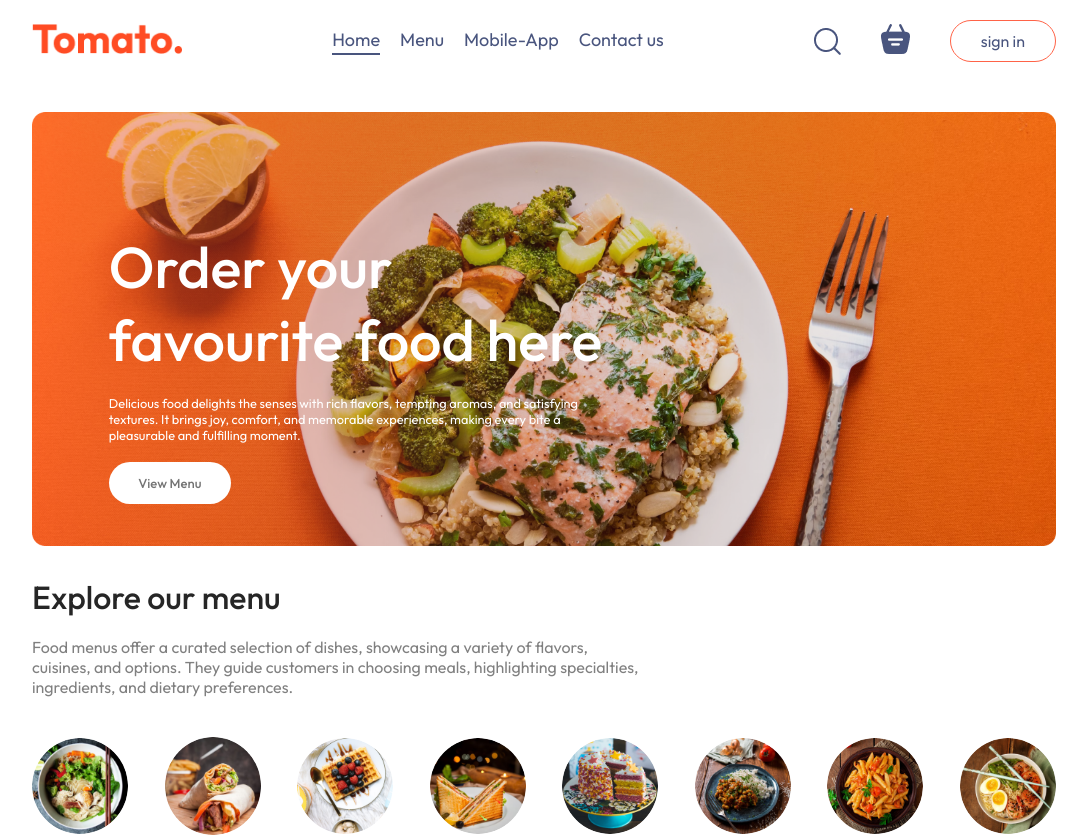
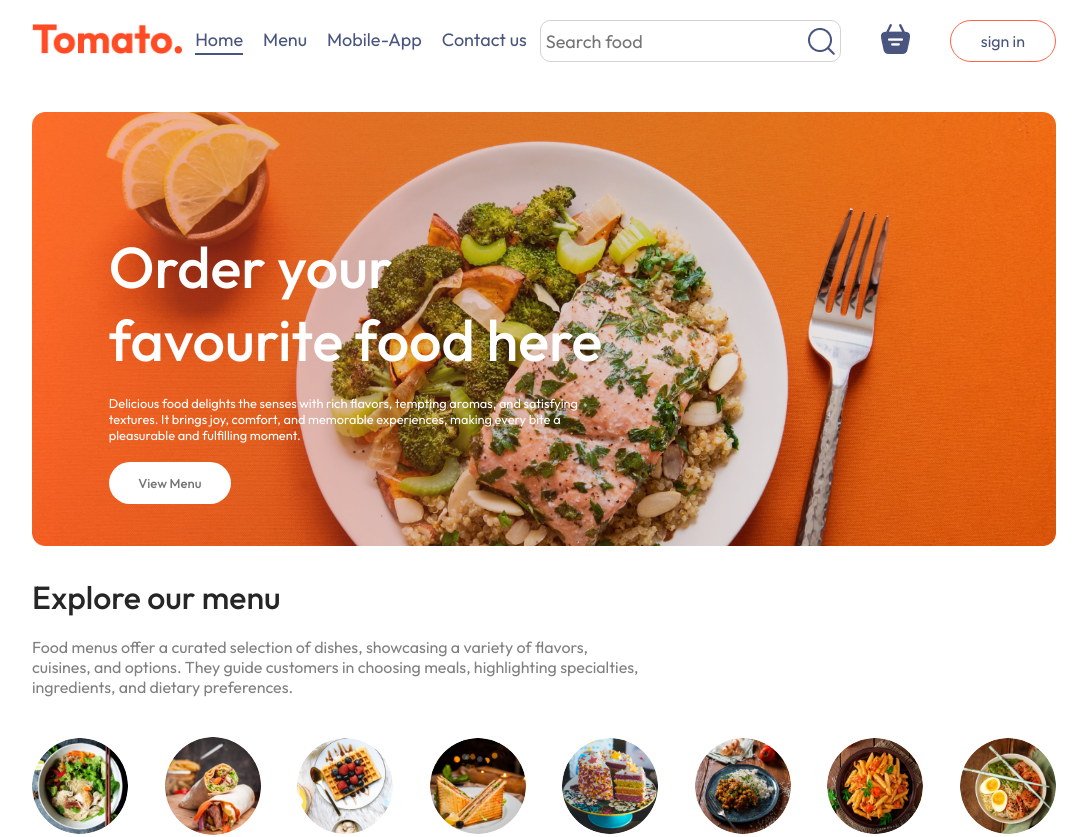
Before and after one commit to MDSALMAN-7/React-Food-Delivery-App, a React (Vite) app: page / in a window 1280 px wide. Shown: the top 837 px of the page, without its empty margins (96-1183 px from the left). Built offline with nearby package versions, Linux system fonts and the light colour scheme; a web font is replaced by a local one.

Commit message:
Add more featers

```diff
--- a/src/App.jsx
+++ b/src/App.jsx
@@ -2,7 +2,7 @@ import React, { useState } from 'react'
 import Navbar from './components/Navbar/Navbar'
 import { Route, Routes } from 'react-router-dom'
 // import Home from './pages/Home/home'
-import Home from './pages/Home/home'
+import Home from './pages/Home/Home'
 import Cart from './pages/Cart/Cart'
 import {PlaceOrder} from './pages/PlaceOrder/PlaceOrder'
 import { Footer } from './components/Footer/Footer'
@@ -22,6 +22,7 @@ const App = () => {
           <Route path='/cart' element={<Cart />} />
           <Route path='/order' element={<PlaceOrder />} />
         </Routes>
+
       </div>
       <Footer />
     </>
--- a/src/components/Navbar/Navbar.css
+++ b/src/components/Navbar/Navbar.css
@@ -59,6 +59,26 @@
     right: -8px;
 }
 
+.inputBar{
+    display: flex;
+    justify-content: center;
+    align-items: center;
+    border: 1px solid lightgray;
+    padding: 5px;
+    border-radius: 10px;
+}
+.inputBar input{
+    outline: none;
+    margin-right: 5px;
+    /* height: 20px; */
+    border: none;
+    font-size: 18px;
+
+}
+.inputBar img{
+    /* background-color: rgb(255, 217, 0); */
+}
+
 
 @media (max-width:1050px){
     .navbar .logo{
@@ -76,6 +96,12 @@
     }
     .navbar-right button{
         padding: 8px 25px;
+    }
+    .inputBar{
+        border: none;
+    }
+    .inputBar input{
+        display: none;
     }
 }
 
@@ -97,11 +123,24 @@
         padding: 7px 20px;
         font-size: 15px;
     }
+    .inputBar input{
+        display: none;
+    }
+    .inputBar{
+        border: none;
+    }
 }
+
 @media (max-width:750px){
 
     .navbar-menu{
       display: none;
     }
+    .inputBar input{
+        display: none;
+    }
+    .inputBar{
+        border: none;
+    }
 
 }
--- a/src/components/Navbar/Navbar.jsx
+++ b/src/components/Navbar/Navbar.jsx
@@ -21,7 +21,12 @@ const Navbar = ({setShowLogin}) => {
             <a href='#footer' onClick={()=>setMenu("contact-us")} className={menu==="contact-us"?"active":""}>Contact us</a>
         </ul>
         <div className="navbar-right">
-            <img src={assets.search_icon} alt="" />
+            {/* Search-Section */}
+            <div className="inputBar">
+              <input type="text" style={{height:'30px'}} placeholder='Search food' />
+              <img src={assets.search_icon} alt="" />
+            </div>
+
             <div className="navbar-search-icon">
                <Link to='/cart'> <img src={assets.basket_icon} alt="" /></Link>
                 <div className={getTotalCartAmount() === 0?"":"dot"}></div>
```
Also changed, not shown: src/components/FoodDisplay/FoodDisplay.jsx (+7 -6 lines), src/components/SearchFood/SearchFood.jsx (added, +10 -0 lines), src/pages/Home/Home.jsx (+6 -1 lines), 1 other file (tests, documents, lock files or other folders).
